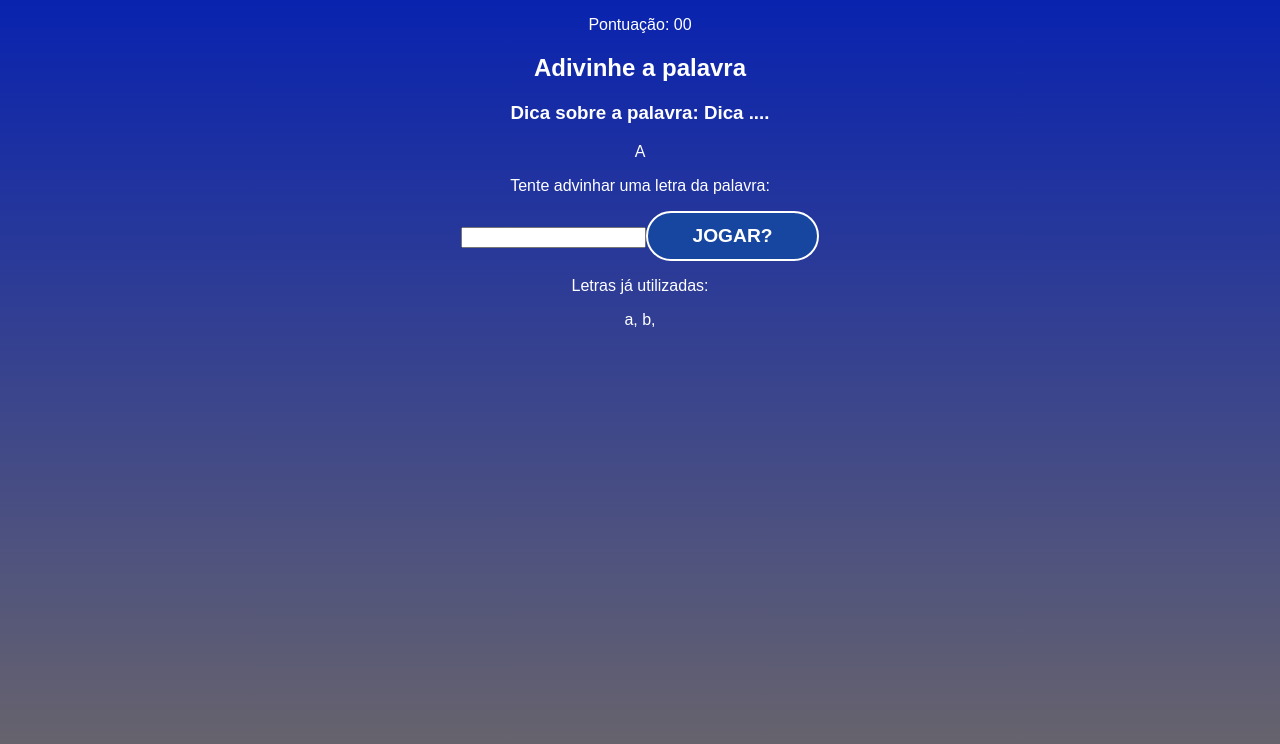
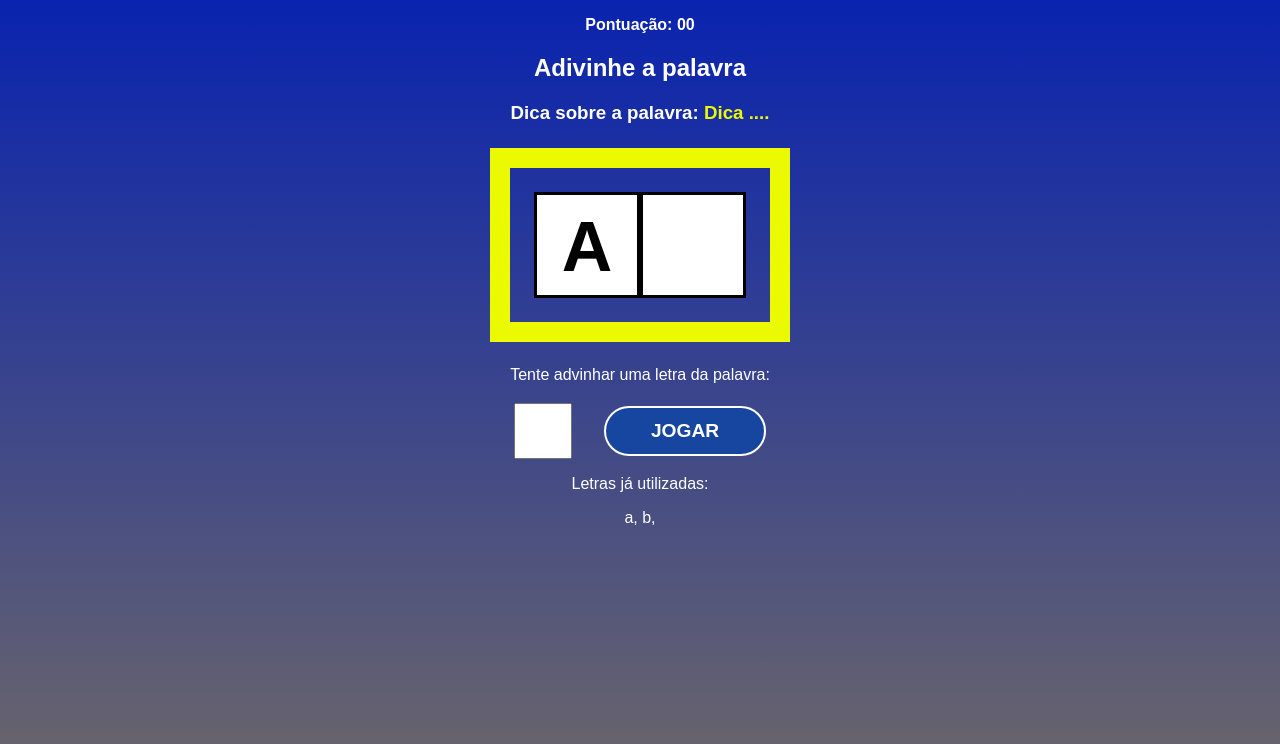
Before and after one commit to VictorLapaDev/React-Course-Matheus-Battiti, a React (Vite) app in the folder 6-Project1/Guess-the-word/: page / in a window 1280 px wide. Both pictures are taken after a click on the button "COMECE A JOGAR". Shown: the top 744 px of the page. Built offline with nearby package versions, Linux system fonts and the light colour scheme.

Commit message:
feat: game css

```diff
--- a/6-Project1/Guess-the-word/src/components/Game/Game.css
+++ b/6-Project1/Guess-the-word/src/components/Game/Game.css
@@ -1,4 +1,50 @@
-h1 {
-    font-size: 3.5em;
-    margin-top: 10px;
-  }
+
+.game h1 {
+  font-size: 2.5em;
+}
+
+.points span {
+  font-weight: bold;
+}
+
+.tip span {
+  color: #ecfa00;
+}
+
+.wordContainer {
+  margin: 1.5em;
+  padding: 1.5em;
+  border: 20px solid #ecfa00;
+  display: flex;
+}
+
+.letter,
+.blankSquare {
+  font-size: 70px;
+  line-height: 1.5;
+  border: 3px solid #000;
+  height: 100px;
+  width: 100px;
+  text-transform: uppercase;
+  background-color: #fff;
+  color: #000;
+  font-weight: bold;
+}
+
+.letterContainer p {
+  margin-bottom: 1.2em;
+}
+
+.letterContainer form {
+  display: flex;
+  align-items: center;
+  justify-content: center;
+}
+
+.letterContainer input {
+  height: 50px;
+  width: 50px;
+  font-size: 2em;
+  text-align: center;
+  margin-right: 1em;
+}
--- a/6-Project1/Guess-the-word/src/components/Game/Game.tsx
+++ b/6-Project1/Guess-the-word/src/components/Game/Game.tsx
@@ -27,7 +27,7 @@ const Game = ({myFunction}: props) => {
         <p>Tente advinhar uma letra da palavra: </p>
         <form >
           <input type="text" name='letter' maxLength={1} required />
-          <button>Jogar?</button>
+          <button>Jogar</button>
         </form>
       </div>
 
```
